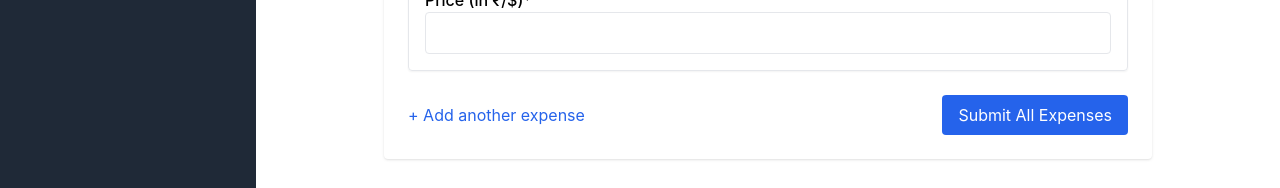
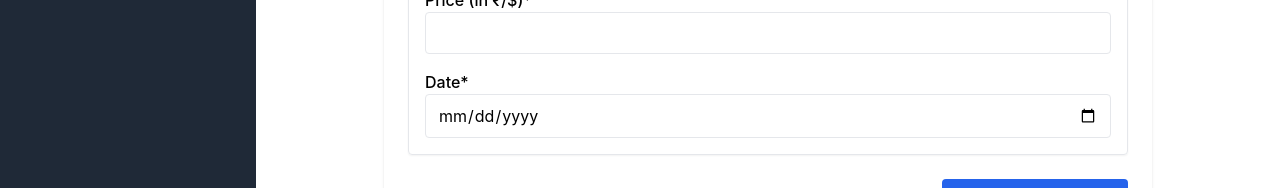
Before and after one commit to danisherror/productivity_manager, a React (Create React App) app in the folder front_end/: page /CreateUserExpenses in a window 1280 px wide. Shown: the part 413-601 px from the top of the page. Built offline with nearby package versions, Linux system fonts and the light colour scheme; no server answers.

Commit message:
adding date at the time of creation of expense

```diff
--- a/front_end/src/pages/Expenses/CreateUserExpenses.js
+++ b/front_end/src/pages/Expenses/CreateUserExpenses.js
@@ -8,6 +8,7 @@ export default function CreateExpenses() {
     category: '',
     customCategory: '',
     price: '',
+    date: '', // New field added
   };
 
   const [expenses, setExpenses] = useState([emptyExpense]);
@@ -64,14 +65,15 @@ export default function CreateExpenses() {
       category: exp.category === '__custom__' ? exp.customCategory : exp.category,
       description: exp.description,
       price: Number(exp.price),
+      date: exp.date || new Date().toISOString().slice(0, 10), // Default to today if not provided
     }));
 
     const invalid = preparedExpenses.some(exp =>
-      !exp.expensesName || !exp.category || isNaN(exp.price) || exp.price <= 0
+      !exp.expensesName || !exp.category || isNaN(exp.price) || exp.price <= 0 || !exp.date
     );
 
     if (invalid) {
-      setError('Each expense must include: Name, Category, and valid Price.');
+      setError('Each expense must include: Name, Category, valid Price, and Date.');
       return;
     }
 
@@ -210,6 +212,18 @@ export default function CreateExpenses() {
                   step="0.01"
                 />
               </div>
+
+              {/* Date */}
+              <div>
+                <label className="block font-medium">Date*</label>
+                <input
+                  type="date"
+                  name="date"
+                  value={exp.date}
+                  onChange={e => handleChange(index, e)}
+                  className="w-full border px-3 py-2 rounded"
+                />
+              </div>
             </div>
           ))}
 
```
Also changed, not shown: 1 other file (tests, documents, lock files or other folders).
